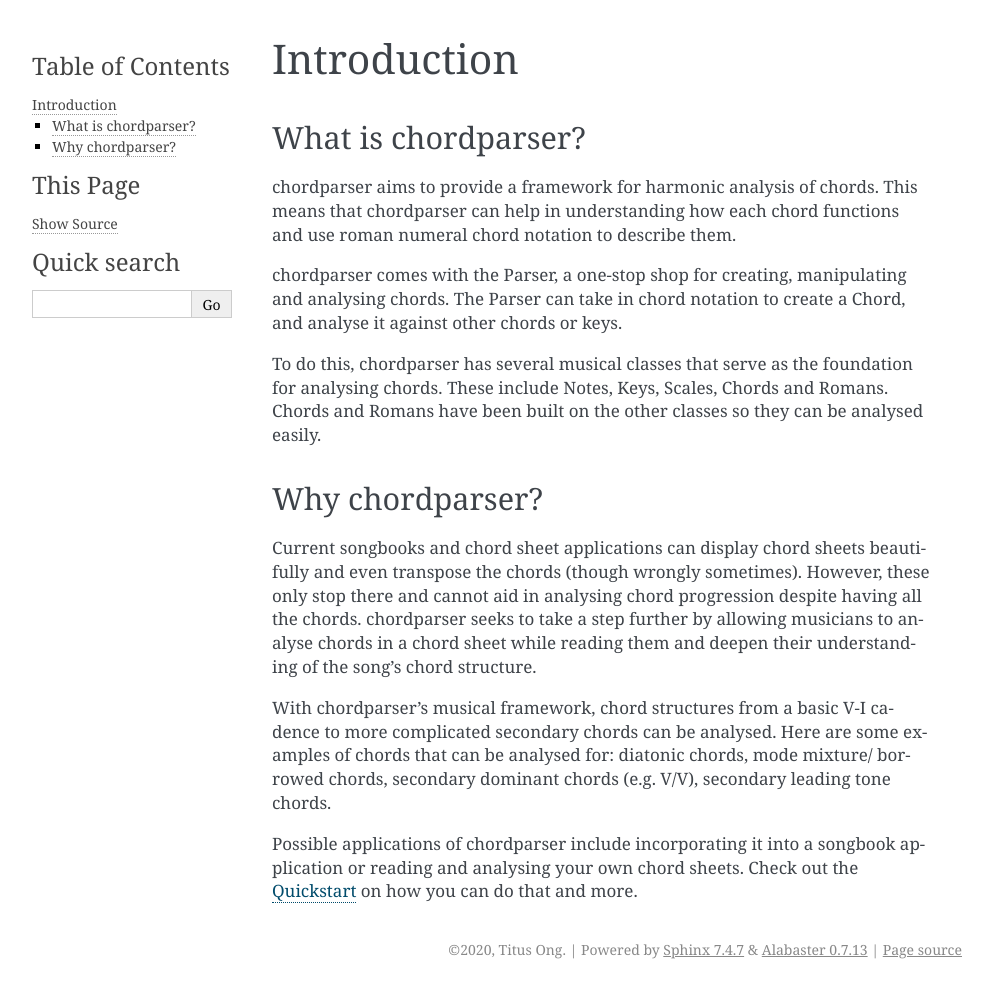
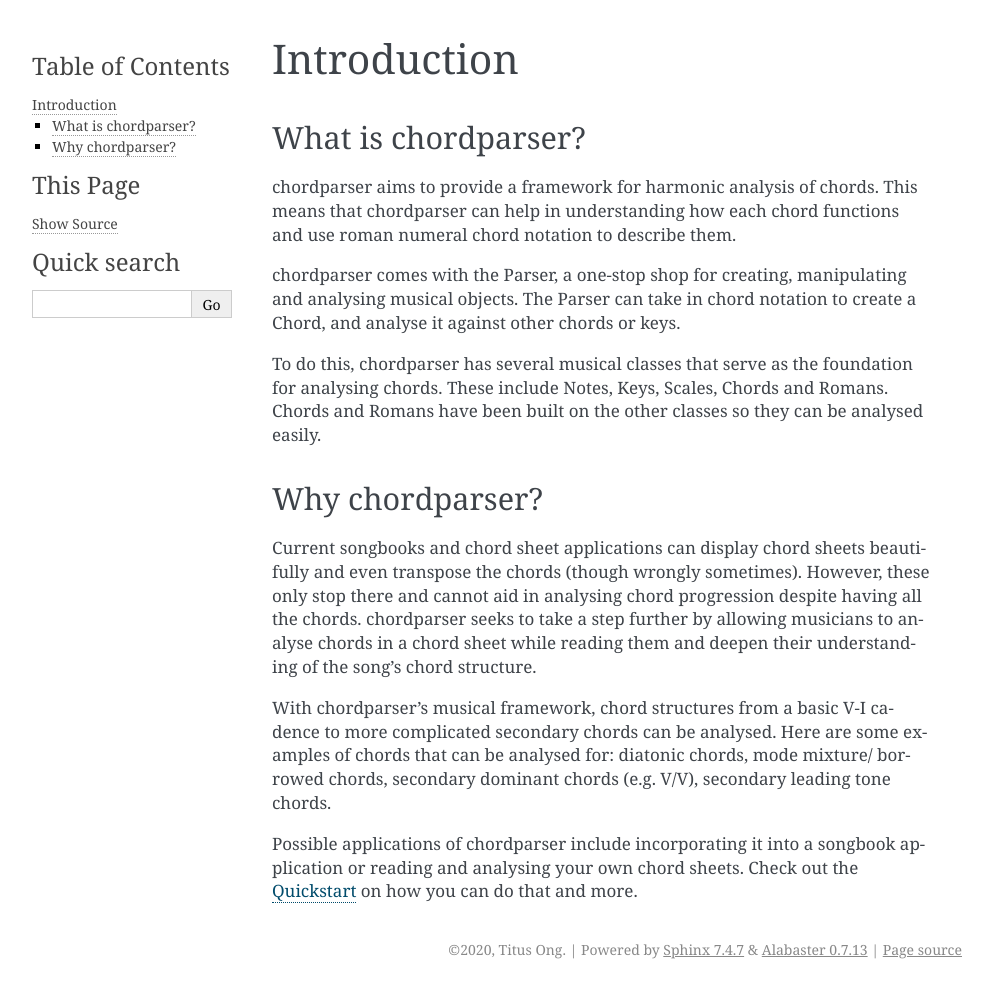
Before and after one commit to titus-ong/chordparser, a Sphinx documentation site: the page built from docs/introduction.rst, in a window 1280 px wide. Shown: the whole page, without its empty margins (148-1140 px from the left). Built offline with Sphinx 7.4.7, drawn with Linux system fonts in a browser that asks for light colours; pages that are not in the unit, such as notebooks, are missing from menus.

Commit message:
Minor edit to description

```diff
--- a/docs/introduction.rst
+++ b/docs/introduction.rst
@@ -8,7 +8,7 @@ What is chordparser?
 
 chordparser aims to provide a framework for harmonic analysis of chords. This means that chordparser can help in understanding how each chord functions and use roman numeral chord notation to describe them.
 
-chordparser comes with the Parser, a one-stop shop for creating, manipulating and analysing chords. The Parser can take in chord notation to create a Chord, and analyse it against other chords or keys.
+chordparser comes with the Parser, a one-stop shop for creating, manipulating and analysing musical objects. The Parser can take in chord notation to create a Chord, and analyse it against other chords or keys.
 
 To do this, chordparser has several musical classes that serve as the foundation for analysing chords. These include Notes, Keys, Scales, Chords and Romans. Chords and Romans have been built on the other classes so they can be analysed easily.
 
```
